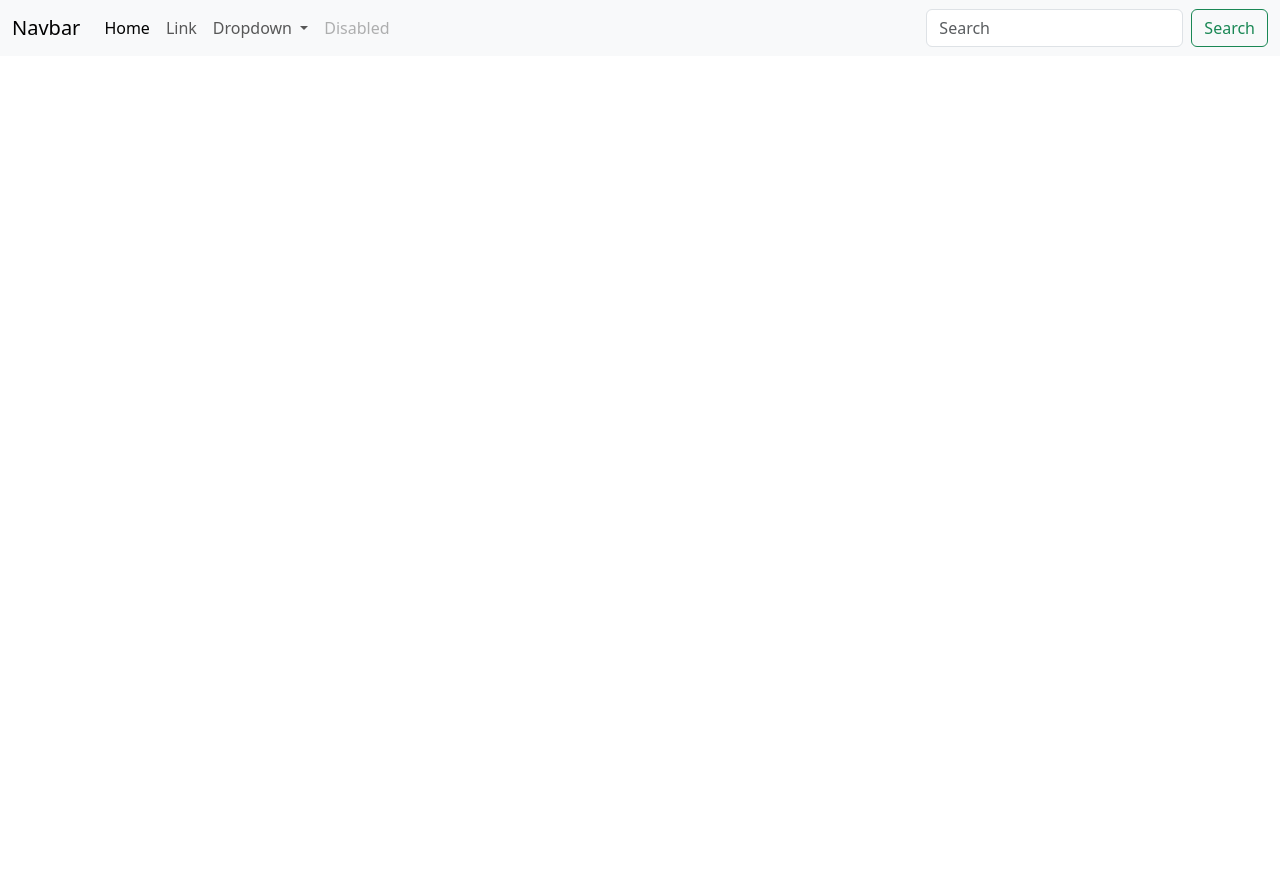
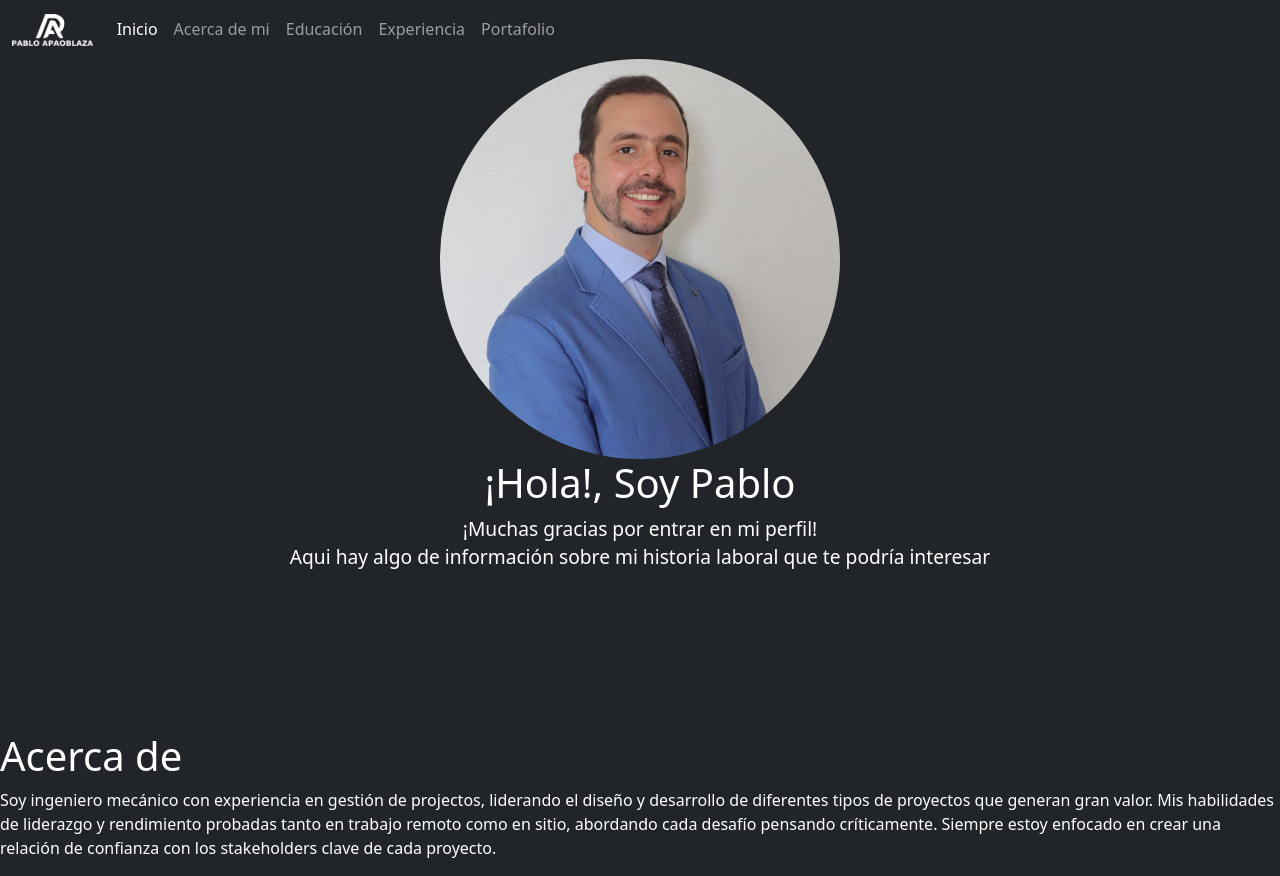
Before and after one commit to JoaquinFerro/Apaoblaza.github.io, a plain HTML site: page index.html in a window 1280 px wide. Before the commit the page ends 800 px from the top, so only its background shows below. Drawn offline with nearby package versions, Linux system fonts and the light colour scheme.

Commit message:
logo, fotos y colores

```diff
--- a/assets/css/style.css
+++ b/assets/css/style.css
@@ -0,0 +1,22 @@
+main {
+  color: white;
+}
+.img-logo {
+  height: 2rem;
+}
+.mifoto img {
+  border-radius: 50%;
+  width: 25rem;
+}
+.mifoto {
+  display: flex;
+  justify-content: center;
+  /*align-items: center;*/
+}
+.first-impression {
+  text-align: center;
+}
+.first-impression p {
+  font-size: larger;
+  margin-bottom: 10rem;
+}
--- a/index.html
+++ b/index.html
@@ -10,15 +10,18 @@
       integrity="sha384-QWTKZyjpPEjISv5WaRU9OFeRpok6YctnYmDr5pNlyT2bRjXh0JMhjY6hW+ALEwIH"
       crossorigin="anonymous"
     />
+    <link href="./assets/css/style.css" rel="stylesheet" />
     <script
       src="https://kit.fontawesome.com/e342f81536.js"
       crossorigin="anonymous"
     ></script>
   </head>
-  <body>
-    <nav class="navbar navbar-expand-lg bg-body-tertiary">
+  <body class="bg-dark">
+    <nav class="navbar navbar-expand-lg bg-dark" data-bs-theme="dark">
       <div class="container-fluid">
-        <a class="navbar-brand" href="#">Navbar</a>
+        <a class="navbar-brand" href="#"
+          ><img class="img-logo" src="./assets/img/Logo-Pablo.png"
+        /></a>
         <button
           class="navbar-toggler"
           type="button"
@@ -30,54 +33,62 @@
         >
           <span class="navbar-toggler-icon"></span>
         </button>
-        <div class="collapse navbar-collapse" id="navbarSupportedContent">
+        <div
+          class="collapse navbar-collapse text-white"
+          id="navbarSupportedContent"
+        >
           <ul class="navbar-nav me-auto mb-2 mb-lg-0">
             <li class="nav-item">
-              <a class="nav-link active" aria-current="page" href="#">Home</a>
+              <a class="nav-link active" aria-current="page" href="">Inicio</a>
             </li>
             <li class="nav-item">
-              <a class="nav-link" href="#">Link</a>
-            </li>
-            <li class="nav-item dropdown">
-              <a
-                class="nav-link dropdown-toggle"
-                href="#"
-                role="button"
-                data-bs-toggle="dropdown"
-                aria-expanded="false"
-              >
-                Dropdown
-              </a>
-              <ul class="dropdown-menu">
-                <li><a class="dropdown-item" href="#">Action</a></li>
-                <li><a class="dropdown-item" href="#">Another action</a></li>
-                <li><hr class="dropdown-divider" /></li>
-                <li>
-                  <a class="dropdown-item" href="#">Something else here</a>
-                </li>
-              </ul>
+              <a class="nav-link" href="#about">Acerca de mi</a>
             </li>
             <li class="nav-item">
-              <a class="nav-link disabled" aria-disabled="true">Disabled</a>
+              <a class="nav-link" href="#education">Educación</a>
+            </li>
+            <li class="nav-item">
+              <a class="nav-link" href="#experience">Experiencia</a>
+            </li>
+            <li class="nav-item">
+              <a class="nav-link" href="./assets/pages/portfolio.html"
+                >Portafolio</a
+              >
             </li>
           </ul>
-          <form class="d-flex" role="search">
-            <input
-              class="form-control me-2"
-              type="search"
-              placeholder="Search"
-              aria-label="Search"
-            />
-            <button class="btn btn-outline-success" type="submit">
-              Search
-            </button>
-          </form>
         </div>
       </div>
     </nav>
     <main>
-      <section><!-- Sección de Educación--></section>
-      <section><!-- Sección de Experiencia--></section>
+      <section class="mifoto">
+        <img src="./assets/img/yo.jpg" />
+      </section>
+      <section class="first-impression">
+        <h1>¡Hola!, Soy Pablo</h1>
+        <p>
+          ¡Muchas gracias por entrar en mi perfil!<br />
+          Aqui hay algo de información sobre mi historia laboral que te podría
+          interesar
+        </p>
+      </section>
+      <section class="aboutme" id="about">
+        <h1>Acerca de</h1>
+        <p>
+          Soy ingeniero mecánico con experiencia en gestión de projectos,
+          liderando el diseño y desarrollo de diferentes tipos de proyectos que
+          generan gran valor. Mis habilidades de liderazgo y rendimiento
+          probadas tanto en trabajo remoto como en sitio, abordando cada desafío
+          pensando críticamente. Siempre estoy enfocado en crear una relación de
+          confianza con los stakeholders clave de cada proyecto.
+        </p>
+      </section>
+      <section class="education" id="education">
+        <!-- Sección de Educación-->
+      </section>
+
+      <section class="experience" id="experience">
+        <!-- Sección de Experiencia-->
+      </section>
     </main>
     <footer><!--Contacto, u otras cosas típicas de footer--></footer>
   </body>
```
Also changed, not shown: assets/pages/portfolio.html (+54 -0 lines), assets/img/Logo-Pablo.png (added), assets/img/yo.jpg (added).
